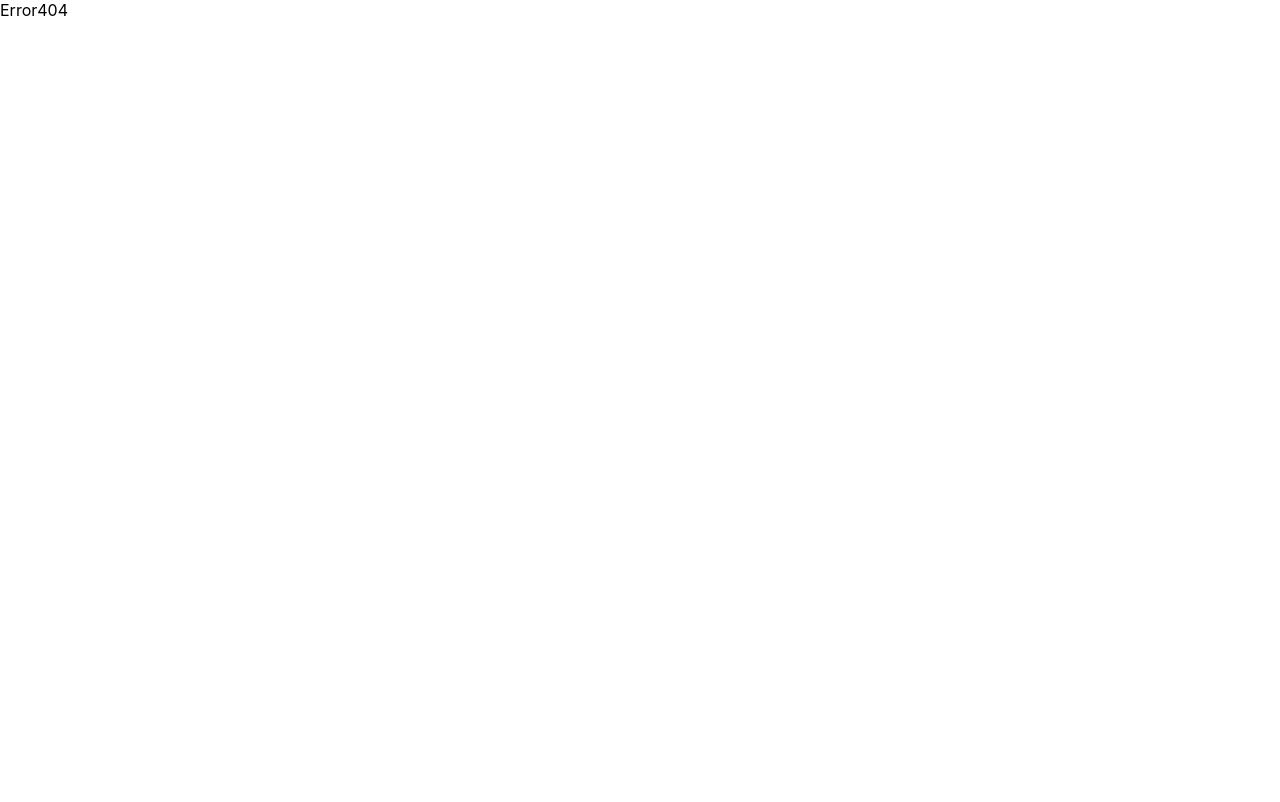
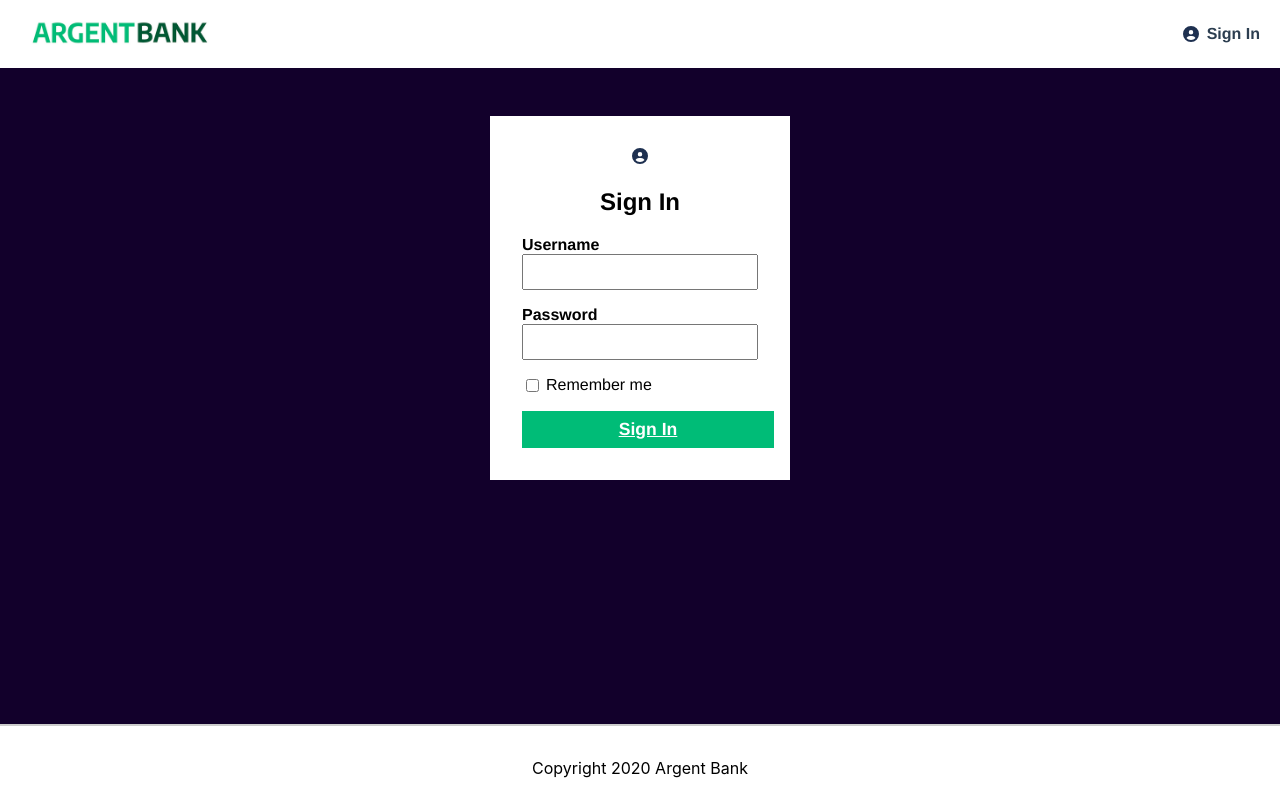
Before and after one commit to stoyb/argentbank, a React (Create React App) app: page /login in a window 1280 px wide. Before the commit this address had no page. Built offline with nearby package versions, Linux system fonts and the light colour scheme.

Commit message:
login done

```diff
--- a/src/components/Header/Header.jsx
+++ b/src/components/Header/Header.jsx
@@ -13,7 +13,7 @@ const Header = () => {
                 <img src={logo} alt="Argent Bank" className={styles.logo}/>
                 <h1 className={styles.deleteItem}>Argent Bank</h1>
             </Link>
-            <Link to="/" className={styles.signInContainer}>
+            <Link to="/login" className={styles.signInContainer}>
                 <SignIn/>
             </Link>
         </nav>
--- a/src/index.js
+++ b/src/index.js
@@ -5,6 +5,7 @@ import App from './pages/App/App.jsx';
 import Error404 from './pages/Error404/Error404.jsx'
 import { RouterProvider, createBrowserRouter } from 'react-router-dom';
 import Homepage from './pages/Homepage/Homepage';
+import Login from './pages/Login/Login'
 
 const router = createBrowserRouter([
   {
@@ -18,8 +19,8 @@ const router = createBrowserRouter([
         errorElement: <Error404 />
       },
       {
-        path: 'accomodation/:id',
-        element: <App />,
+        path: 'login',
+        element: <Login />,
         errorElement: <Error404 />
       }
     ]
--- a/src/pages/Homepage/Homepage.jsx
+++ b/src/pages/Homepage/Homepage.jsx
@@ -13,7 +13,7 @@ const Homepage = () => {
     <>
     <Hero/>
     <section className={styles.homePageContent}>
-    <h2 className={styles.deleteItem}>Features</h2>
+      <h2 className={styles.deleteItem}>Features</h2>
       <HomeItemContainer logo={logoChat} legend="Chat Icon" title="You are our #1 priority" text=" Need to talk to a representative? You can get in touch through our 24/7 chat or through a phone call in less than 5 minutes."/>
       <HomeItemContainer logo={logoMoney} legend="Money Icon" title="More savings means higher rates" text="The more you save with us, the higher your interest rate will be!"/>
       <HomeItemContainer logo={logoSecurity} legend="Security Icon" title="Security you can trust" text="We use top of the line encryption to make sure your data and money is always safe."/>
--- /dev/null
+++ b/src/pages/Login/Login.jsx
@@ -0,0 +1,36 @@
+import React from 'react'
+import { Link } from 'react-router-dom'
+import logo from '../../assets/circle-user-solid.svg'
+import styles from './Login.module.css'
+
+const Login = () => {
+  return (
+    <>
+    <main className={styles.loginMain}>
+    <section className={styles.loginSection}>
+        <div className={styles.loginContainer}>
+        <img className={styles.loginImg} src={logo} alt="Login"/>
+        <h2 className={styles.loginTitle}>Sign In</h2>
+        <form>
+            <div className={styles.inputWrapper}>
+                <label className={styles.inputWrapperLabel} for="username">Username</label>
+                <input className={styles.inputWrapperInput} type="text" id="username"/>
+            </div>
+            <div className={styles.inputWrapper}>
+                <label className={styles.inputWrapperLabel} for="password">Password</label>
+                <input className={styles.inputWrapperInput} type="password" id="password"/>
+            </div>
+            <div className={styles.inputRemember}>
+                <input type="checkbox" id="remenber-me"/>
+                <label className={styles.inputRememberLabel} for="remember-me">Remember me</label>
+            </div>
+            <Link to="#" className={styles.buttonSignIn}>Sign In</Link>
+        </form>
+        </div>
+    </section>
+    </main>
+    </>
+  )
+}
+
+export default Login
--- /dev/null
+++ b/src/pages/Login/Login.module.css
@@ -0,0 +1,60 @@
+.loginMain{
+    background-color: #12002b;
+    display: flex;
+    margin:0;
+    min-height: 82vh;
+    text-align: center;
+}
+.loginSection{
+    flex: 1;
+}
+.loginContainer{
+    box-sizing: border-box;
+    background-color: #FFFFFF;
+    width: 300px;
+    margin:0 auto;
+    margin-top: 3rem;
+    padding: 2rem;
+    text-align: center;
+}
+.loginImg{
+    text-align: center;
+    font-size: 5rem;
+
+}
+.loginTitle{
+    font-family: Avenir, Helvetica, Arial, sans-serif;
+}
+.inputWrapper{
+    display: flex;
+    flex-direction: column;
+    text-align: left;
+    margin-bottom: 1rem;
+}
+.inputRemember{
+    display: flex;
+}
+.inputWrapperInput{
+    padding: 5px;
+    font-size: 1.2rem;
+}
+.inputWrapperLabel{
+    font-family: Avenir, Helvetica, Arial, sans-serif;
+    font-weight: bold;
+}
+.inputRememberLabel{
+    margin-left:0.25rem;
+    font-family: Avenir, Helvetica, Arial, sans-serif;
+}
+.buttonSignIn{
+    display: block;
+    width: 100%;
+    padding: 8px;
+    font-size: 1.1rem;
+    font-weight: bold;
+    margin-top: 1rem;
+    border-color: #00bc77;
+    background-color: #00bc77;
+    color: #fff;
+    font-family: Avenir, Helvetica, Arial, sans-serif;
+}
```
